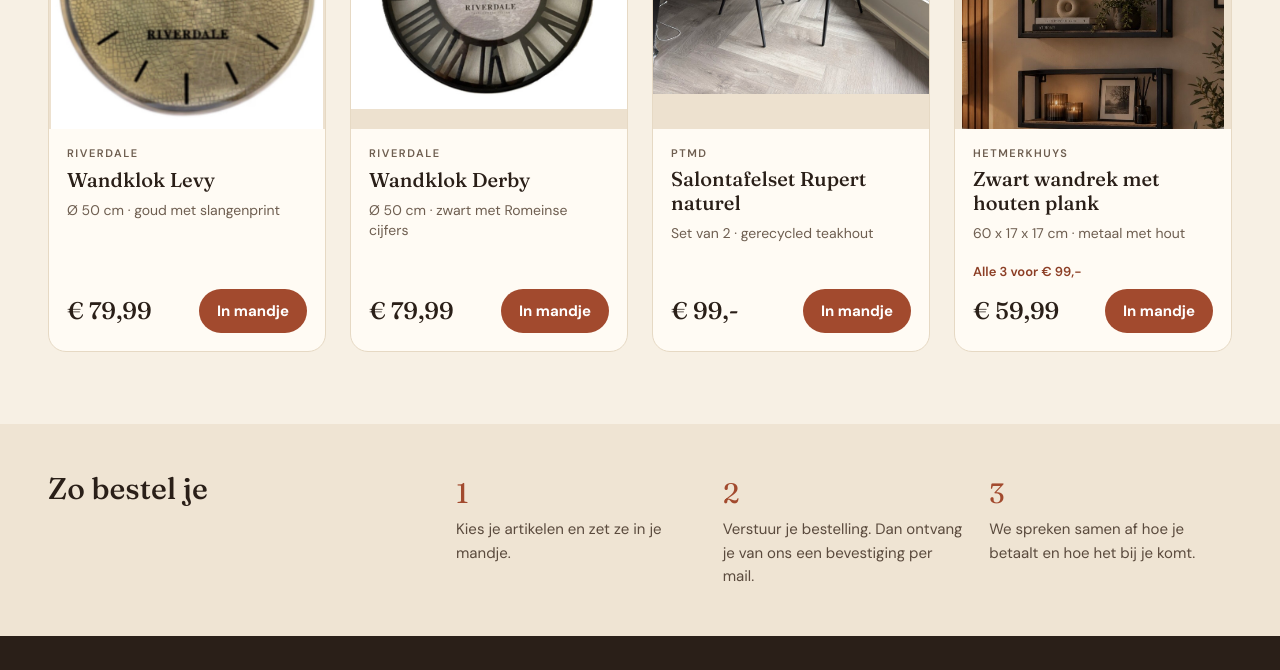
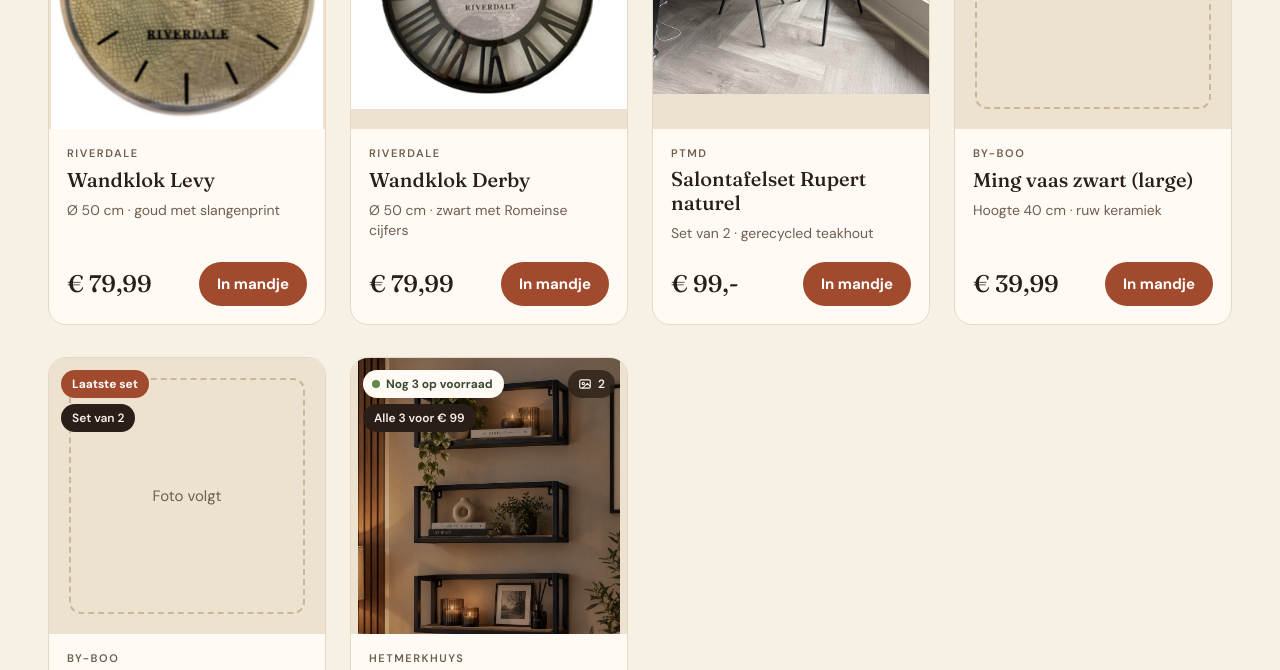
Before and after one commit to Delladucci/HetMerkHuys, a plain HTML site: page index.html in a window 1280 px wide. Shown: the part 1250-1920 px from the top of the page. Drawn offline with Linux system fonts and the light colour scheme.

Commit message:
Add files via upload

```diff
--- a/index.html
+++ b/index.html
@@ -20,7 +20,7 @@
 
 <div class="usp-bar">
   <span>Direct uit voorraad</span>
-  <span>Nieuw &amp; ongebruikt</span>
+  <span>Nieuw of in nieuwstaat</span>
   <span>Persoonlijk contact bij elke bestelling</span>
 </div>
 
--- a/script.js
+++ b/script.js
@@ -87,6 +87,24 @@
       images: ["images/ptmd-rupert-naturel.jpg", "images/ptmd-rupert-naturel-2.jpg"],
       desc: "Twee bijzettafels van gerecycled teakhout met zwarte pootjes en een warme houtlook. Schuif ze in elkaar of zet ze apart in de zithoek.",
       specs: [["Afmeting", "Ø 53 x 50 x 51 cm"], ["Staat", "Nieuw, originele verpakking"]]
+    },
+    {
+      id: "by-boo-ming-vaas", cat: "wonen", brand: "By-Boo",
+      name: "Ming vaas zwart (large)", spec: "Hoogte 40 cm · ruw keramiek",
+      tiers: [{ q: 1, p: 39.99 }],
+      stock: 1, unit: "stuk", note: "", worth: 59.95, worthPrefix: "Winkelwaarde",
+      images: [],
+      desc: "Robuuste zwarte vaas van By-Boo, model Ming in de grootste uitvoering. Het keramiek heeft een stoere, ruwe structuur: mooi met een grote bos droogbloemen of een paar siertakken, en van zichzelf al een statement in de kamer.",
+      specs: [["Merk", "By-Boo, model Ming (Large)"], ["Hoogte", "40 cm"], ["Materiaal", "Keramiek met ruwe, steenachtige afwerking"], ["Staat", "Zo goed als nieuw, geen beschadigingen"]]
+    },
+    {
+      id: "by-boo-olit-bijzettafels", cat: "wonen", brand: "By-Boo",
+      name: "Olit bijzettafels, set van 2", spec: "Set van 2 · zwart staal met glazen blad",
+      tiers: [{ q: 1, p: 79 }],
+      stock: 1, unit: "set", note: "Set van 2", worth: 139, worthPrefix: "Nieuwprijs",
+      images: [],
+      desc: "Een minimalistische set van twee hoge bijzettafels uit de Olit-serie, ook mooi als plantenstandaard of decoratiezuil. Door het hoogteverschil schuif je ze deels onder elkaar of zet je ze los van elkaar. Showroommodel in nieuwstaat.",
+      specs: [["Merk", "By-Boo / FurniLux, Olit Small"], ["Tafelblad", "30 x 30 cm"], ["Hoogte", "ca. 73 en 77 cm"], ["Frame", "Gecoat zwart staal"], ["Blad", "Donker glas (rookglas/groen)"], ["Staat", "Showroommodel, in nieuwstaat"]]
     },
     {
       id: "wandrek-metaal", cat: "wonen", brand: "HetMerkhuys",
```
